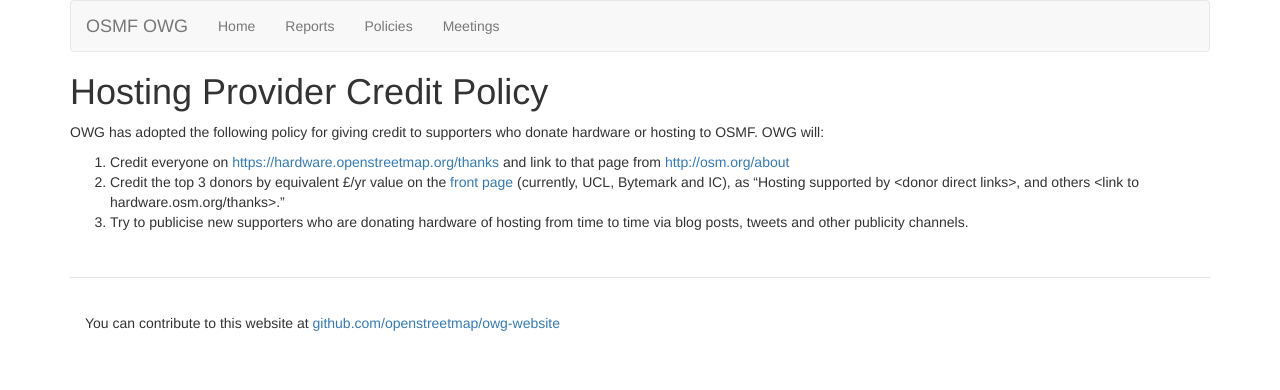
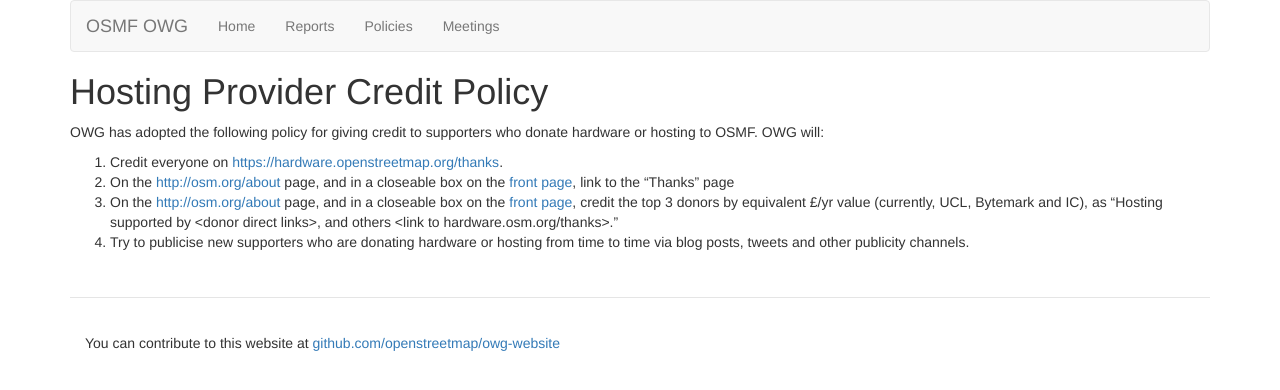
Before and after one commit to openstreetmap/owg-website, a Jekyll site: the page built from policies/hosting-credit.md, in a window 1280 px wide. Shown: the top 390 px of the page. Built offline with Jekyll 4.4.1, drawn with Linux system fonts in a browser that asks for light colours.

Commit message:
Top donors also on about, plus note closeable box
* We both link to the thanks page, and we credit the top donors on both the 'About' page and the front page box.
* Note that it's a "closeable box" on the front page.
* fix typo 'of'->'or'

```diff
--- a/policies/hosting-credit.md
+++ b/policies/hosting-credit.md
@@ -7,6 +7,7 @@
 
 OWG has adopted the following policy for giving credit to supporters who donate hardware or hosting to OSMF. OWG will:
 
-1. Credit everyone on [https://hardware.openstreetmap.org/thanks](https://hardware.openstreetmap.org/thanks) and link to that page from [http://osm.org/about](http://osm.org/about)
-2. Credit the top 3 donors by equivalent £/yr value on the [front page](http://www.openstreetmap.org/) (currently, UCL, Bytemark and IC), as "Hosting supported by \<donor direct links>, and others \<link to hardware.osm.org/thanks>."
-3. Try to publicise new supporters who are donating hardware of hosting from time to time via blog posts, tweets and other publicity channels.
+1. Credit everyone on [https://hardware.openstreetmap.org/thanks](https://hardware.openstreetmap.org/thanks).
+2. On the [http://osm.org/about](http://osm.org/about) page, and in a closeable box on the [front page](http://www.openstreetmap.org/), link to the "Thanks" page
+3. On the [http://osm.org/about](http://osm.org/about) page, and in a closeable box on the [front page](http://www.openstreetmap.org/), credit the top 3 donors by equivalent £/yr value (currently, UCL, Bytemark and IC), as "Hosting supported by \<donor direct links>, and others \<link to hardware.osm.org/thanks>."
+4. Try to publicise new supporters who are donating hardware or hosting from time to time via blog posts, tweets and other publicity channels.
```
